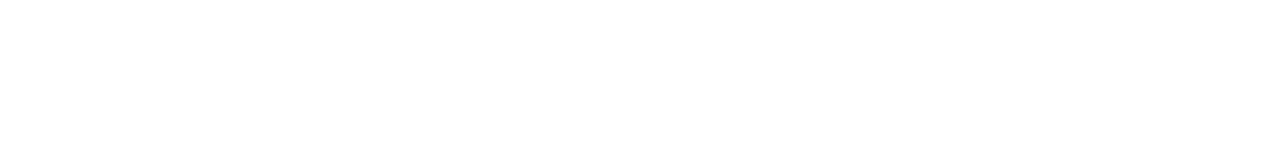
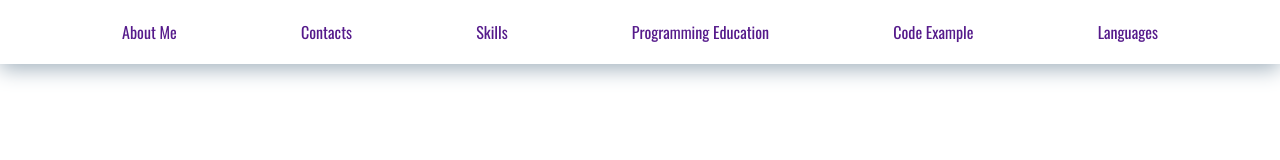
Before and after one commit to markuschaaaa/rsschool-cv, a plain HTML site: page index.html in a window 1280 px wide. Drawn offline with nearby package versions, Linux system fonts and the light colour scheme.

Commit message:
feat: add header

```diff
--- a/index.html
+++ b/index.html
@@ -4,9 +4,23 @@
    <meta charset="UTF-8">
    <meta http-equiv="X-UA-Compatible" content="IE=edge">
    <meta name="viewport" content="width=device-width, initial-scale=1.0">
+   <link rel="stylesheet" href="style.css">
+   <link rel="preconnect" href="https://fonts.googleapis.com">
+   <link rel="preconnect" href="https://fonts.gstatic.com" crossorigin>
+   <link href="https://fonts.googleapis.com/css2?family=Oswald&display=swap" rel="stylesheet">
    <title>MyCV</title>
 </head>
 <body>
+   <header class="header">
+      <div class="navigation">
+         <a href="">About Me</a>
+         <a href="">Contacts</a>
+         <a href="">Skills</a>
+         <a href="">Programming Education</a>
+         <a href="">Code Example</a>
+         <a href="">Languages</a>
+      </div>
+   </header>
 
 </body>
 </html>
--- a/style.css
+++ b/style.css
@@ -0,0 +1,106 @@
+@charset "UTF-8";
+
+/* Указываем box sizing */
+*,
+*::before,
+*::after {
+   -webkit-box-sizing: border-box;
+   box-sizing: border-box;
+}
+
+* {
+   font-family: "Oswald", sans-serif;
+}
+
+/* Убираем внутренние отступы */
+ul[class],
+ol[class] {
+   padding: 0;
+}
+
+/* Убираем внешние отступы */
+body,
+h1,
+h2,
+h3,
+h4,
+p,
+ul[class],
+ol[class],
+li,
+figure,
+figcaption,
+blockquote,
+dl,
+dd {
+   margin: 0;
+}
+
+/* Выставляем основные настройки по-умолчанию для body */
+body {
+   min-height: 100vh;
+   scroll-behavior: smooth;
+   text-rendering: optimizeSpeed;
+   line-height: 1.5;
+}
+
+/* Удаляем стандартную стилизацию для всех ul и il, у которых есть атрибут class*/
+ul[class],
+ol[class] {
+   list-style: none;
+}
+
+/* Элементы a, у которых нет класса, сбрасываем до дефолтных стилей */
+a:not([class]) {
+   -webkit-text-decoration-skip: ink;
+   text-decoration-skip-ink: auto;
+}
+
+/* Упрощаем работу с изображениями */
+img {
+   max-width: 100%;
+   display: block;
+}
+
+/* Указываем понятную периодичность в потоке данных у article*/
+article>*+* {
+   margin-top: 1em;
+}
+
+/* Наследуем шрифты для инпутов и кнопок */
+input,
+button,
+textarea,
+select {
+   font: inherit;
+}
+
+/* Удаляем все анимации и переходы для людей, которые предпочитай их не использовать */
+@media (prefers-reduced-motion: reduce) {
+   * {
+      -webkit-animation-duration: 0.01ms !important;
+      animation-duration: 0.01ms !important;
+      -webkit-animation-iteration-count: 1 !important;
+      animation-iteration-count: 1 !important;
+      -webkit-transition-duration: 0.01ms !important;
+      transition-duration: 0.01ms !important;
+      scroll-behavior: auto !important;
+   }
+}
+
+*body{
+   font-family: 'Oswald', sans-serif;
+}
+.header{
+   padding: 20px 60px;
+   box-shadow: 0px 5px 20px #A2B1BD;
+}
+.navigation{
+   display:flex;
+   justify-content:space-around;
+   align-items: center;
+
+}
+.navigation a{
+   text-decoration: none;
+}
```
